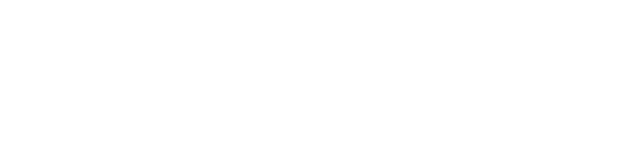
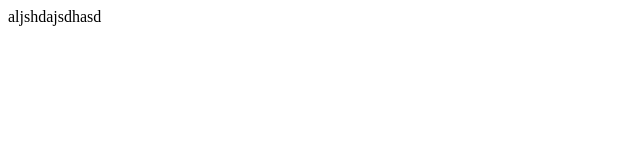
Before and after one commit to aslicoban/html-test, a plain HTML site: page index.html in a window 1280 px wide. Shown: the whole page, without its empty margins (0-640 px from the left). Drawn offline with Linux system fonts and the light colour scheme.

Commit message:
2. commit

```diff
--- a/index.html
+++ b/index.html
@@ -3,6 +3,6 @@
 
     </head>
     <body>
-
+        aljshdajsdhasd
     </body>
 </html>
```
